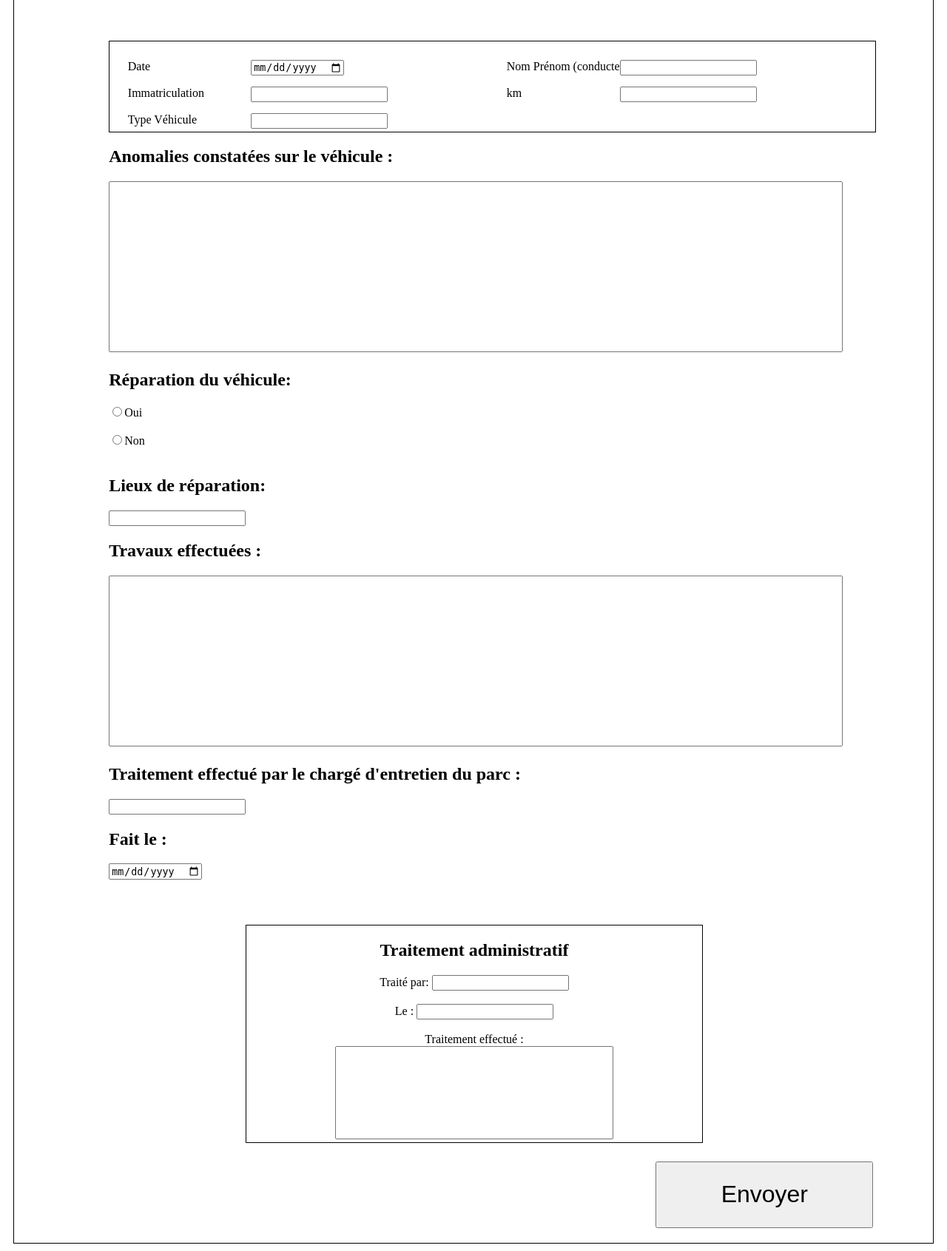
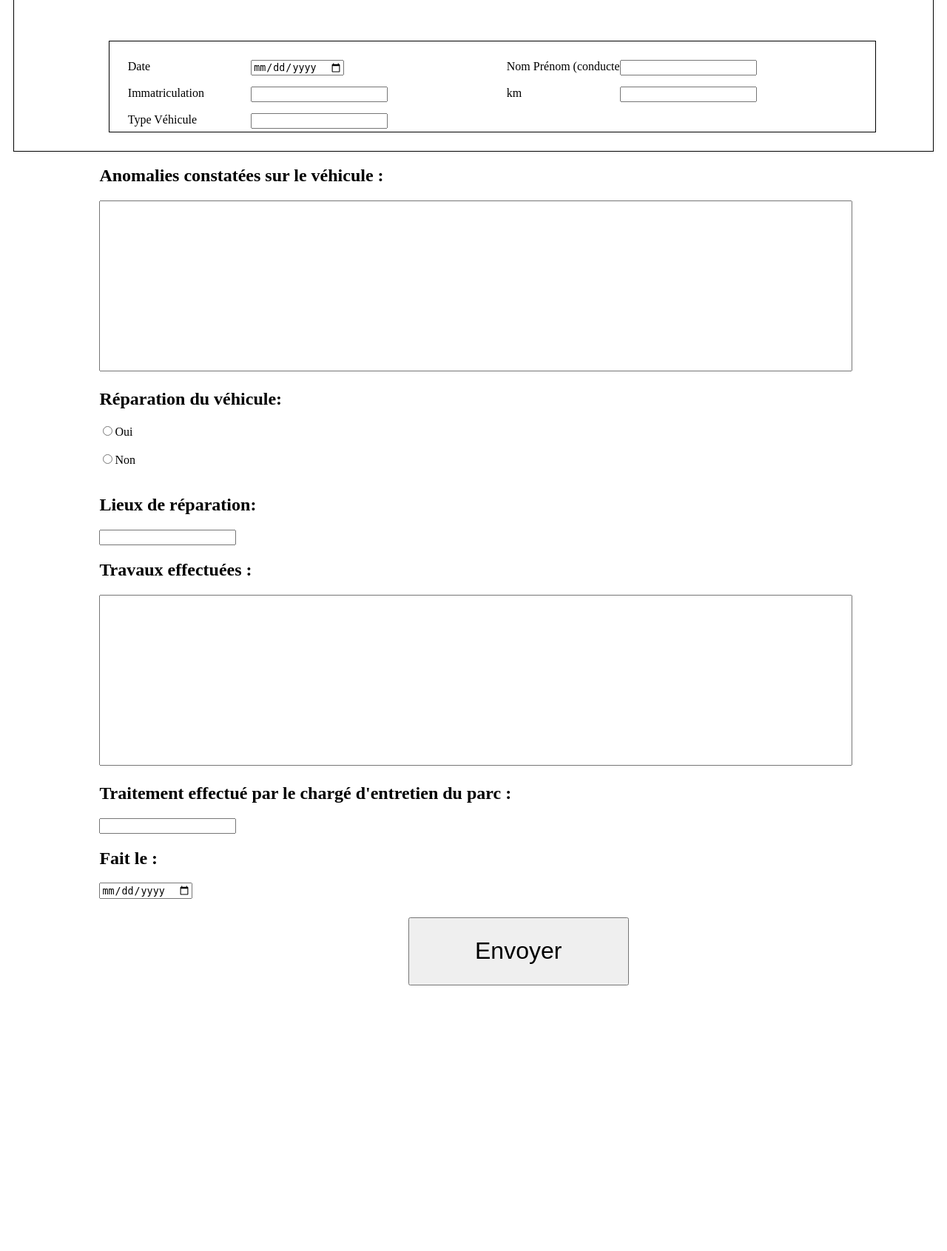
Before and after one commit to LucasTestard/PINF, a PHP site: page /reparation.php in a window 1280 px wide. Shown: the part 163-1854 px from the top of the page at 74% size. After the commit the page ends 1495 px from the top, so only its background shows below. Run offline with PHP 8.4, Linux system fonts and the light colour scheme.

Commit message:
Update reparation.php

```diff
--- a/reparation.php
+++ b/reparation.php
@@ -47,24 +47,13 @@
         margin-left: 10%;
         margin-right:10%;
     }
-    #contenuDescD{
-        position: absolute;
-        margin-left: 50%;
-    }
     textarea{
         resize: none;
         width: 100%;
         height: 100%;
     }
-    #Traitement{
-        margin-top: 5%;
-        border: 1px solid black;
-        width: 50%;
-        text-align: center;
-        margin-left: 25%;
-    }
     #envoyer{
-        margin-left: 70%;
+        margin-left:43%;
         margin-top: 2%;
         padding: 2% 7% 2% 7%;
         font-size: 200%;
@@ -90,12 +79,12 @@
             <span class="PremColonne"> Type Véhicule</span>
             <input type="text" class="TextPremCol" >
         </div>
+    </div>
 
 
     <div id="contenuDescG">
         <h2>Anomalies constatées sur le véhicule :</h2>
         <textarea rows="15"></textarea>
-
         <h2>Réparation du véhicule:</h2>
         <input type="radio" name="Ponct">Oui<br><br>
         <input type="radio" name="Ponct">Non<br><br>
@@ -107,19 +96,8 @@
         <input type="text">
         <h2>Fait le :</h2>
         <input type="date">
-
-            </div>
-
-
-            <div id="Traitement">
-                <h2>Traitement administratif</h2>
-                <spann>Traité par:</spann> <input type=text> <br><br>
-                <span>Le :</span> <input type=text> <br><br>
-                <span>Traitement effectué :</span> <br><textarea rows="8" style="width:60%;"></textarea>
     </div>
     <input type=submit value=Envoyer id=envoyer>
-    </div>
-
 
 
 </html>
```
Lines whose indentation alone changed are shown as unchanged.
